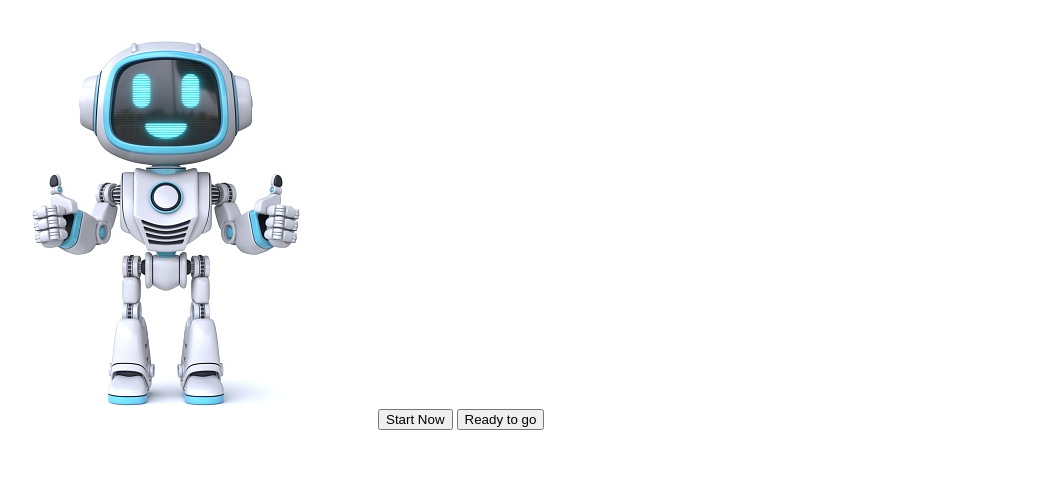
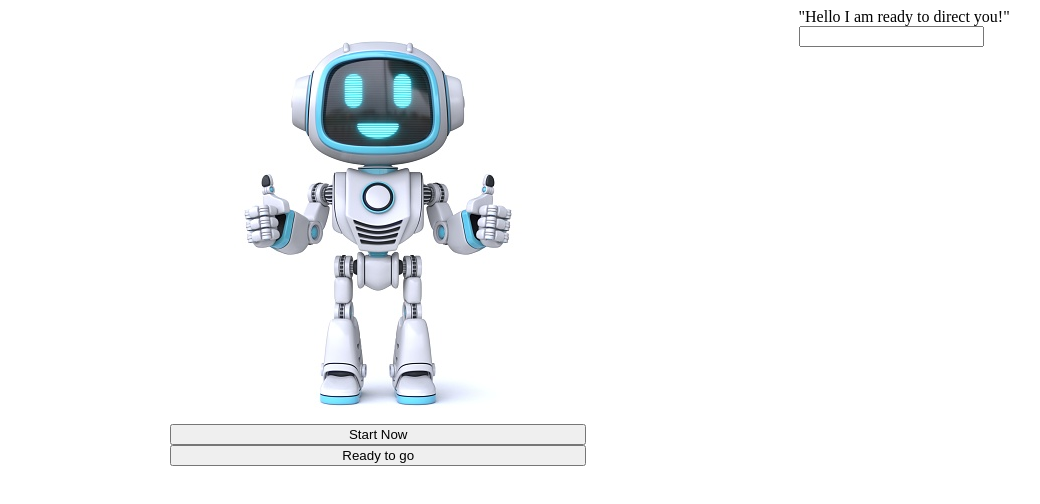
Before and after one commit to RangapriyaS/Web-Robot-DOM, a plain HTML site: page index.html in a window 1280 px wide. Shown: the whole page, without its empty margins (50-1090 px from the left). Drawn offline with Linux system fonts and the light colour scheme.

Commit message:
git push after day 1

```diff
--- a/assets/JS/main.js
+++ b/assets/JS/main.js
@@ -28,8 +28,12 @@ else if( userResponse === "Kidsroom"){
  alert('Lets go to the kids room');
  alert('Please click Ready to go button to go to other rooms');
 }
-else{
+else if(userResponse === "Bedroom"){
     alert('Lets go to the Bedroom');
     alert('Please click Ready to go button to go to other rooms');
 }
+else {
+    alert('Please check the spelling of the rooms entered');
+    alert('Please click Ready to go button to go to other rooms');
 }
+}
--- /dev/null
+++ b/assets/styles/style.css
@@ -0,0 +1,10 @@
+.container{
+    display:flex;
+    justify-content: space-evenly;
+}
+
+.robot-container{
+    display: flex;
+    flex-direction: column;
+
+}
--- a/index.html
+++ b/index.html
@@ -4,6 +4,7 @@
     <meta charset="UTF-8">
     <meta http-equiv="X-UA-Compatible" content="IE=edge">
     <meta name="viewport" content="width=device-width, initial-scale=1.0">
+    <link rel="stylesheet" href="assets/styles/style.css">
     <title>Web-Robot</title>
     <script src="assets/JS/main.js"></script>
     <!-- <script>
@@ -11,9 +12,22 @@
     </script> -->
 </head>
 <body>
-    <img src="assets/images/Robot.jpg">
-    <!--<button onclick="console.log('Hi, I am ready to take directions')">Start</button>-->
-    <button onclick="onButtonClick()">Start Now</button>
-    <button onclick="selectRoom()">Ready to go</button>
+    <section class="container">
+        <section class="robot-container">
+            <img src="assets/images/Robot.jpg">
+             <!--<button onclick="console.log('Hi, I am ready to take directions')">Start</button>-->
+            <button onclick="onButtonClick()">Start Now</button>
+            <button onclick="selectRoom()">Ready to go</button>
+        </section>
+        <section class="robot-interaction">
+            <div class="output">
+                <span>"Hello I am ready to direct you!"</span>
+            </div>
+            <div class="input">
+                <input type="text">
+            </div>
+        </section>
+    </section>
+
 </body>
 </html>
```
